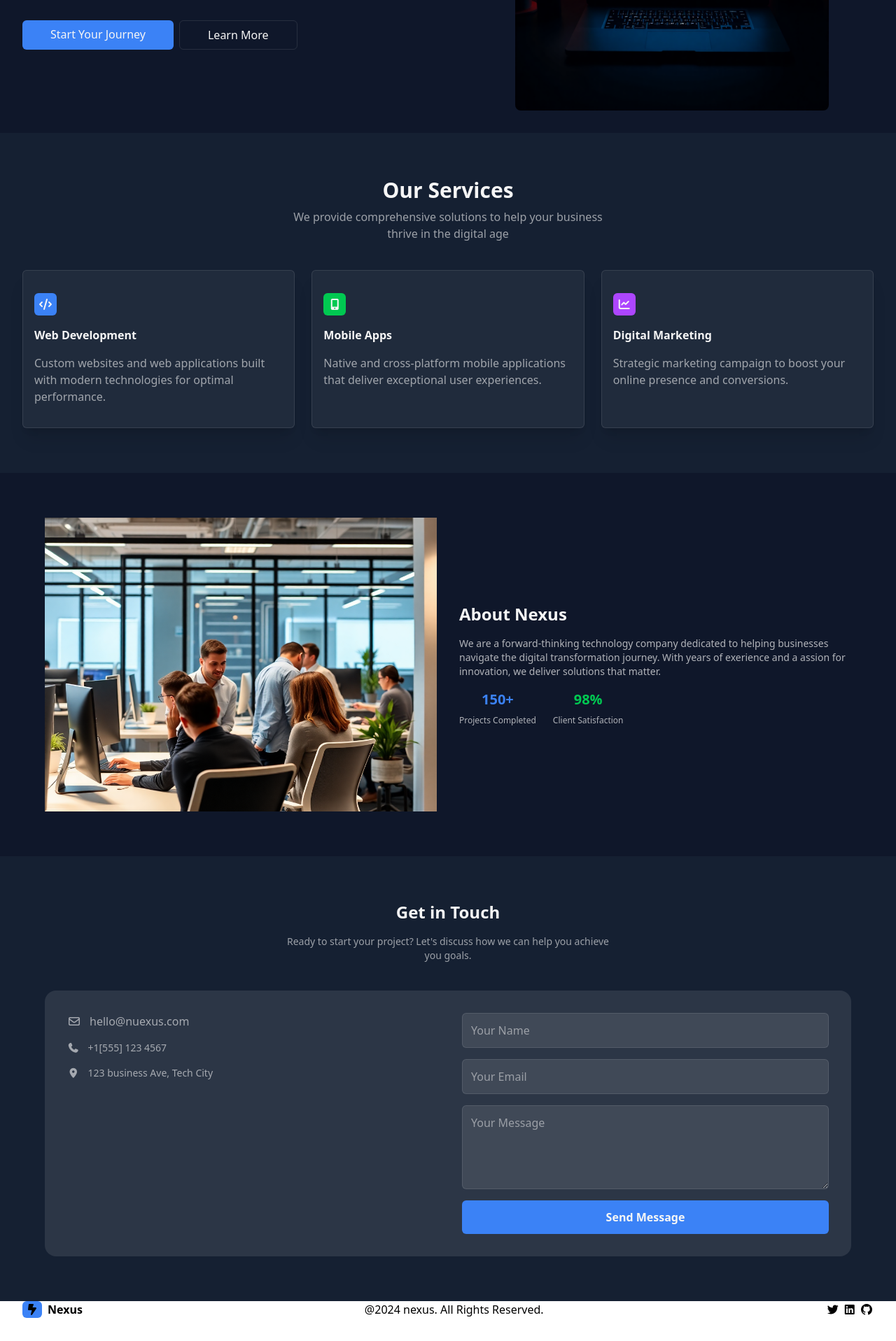
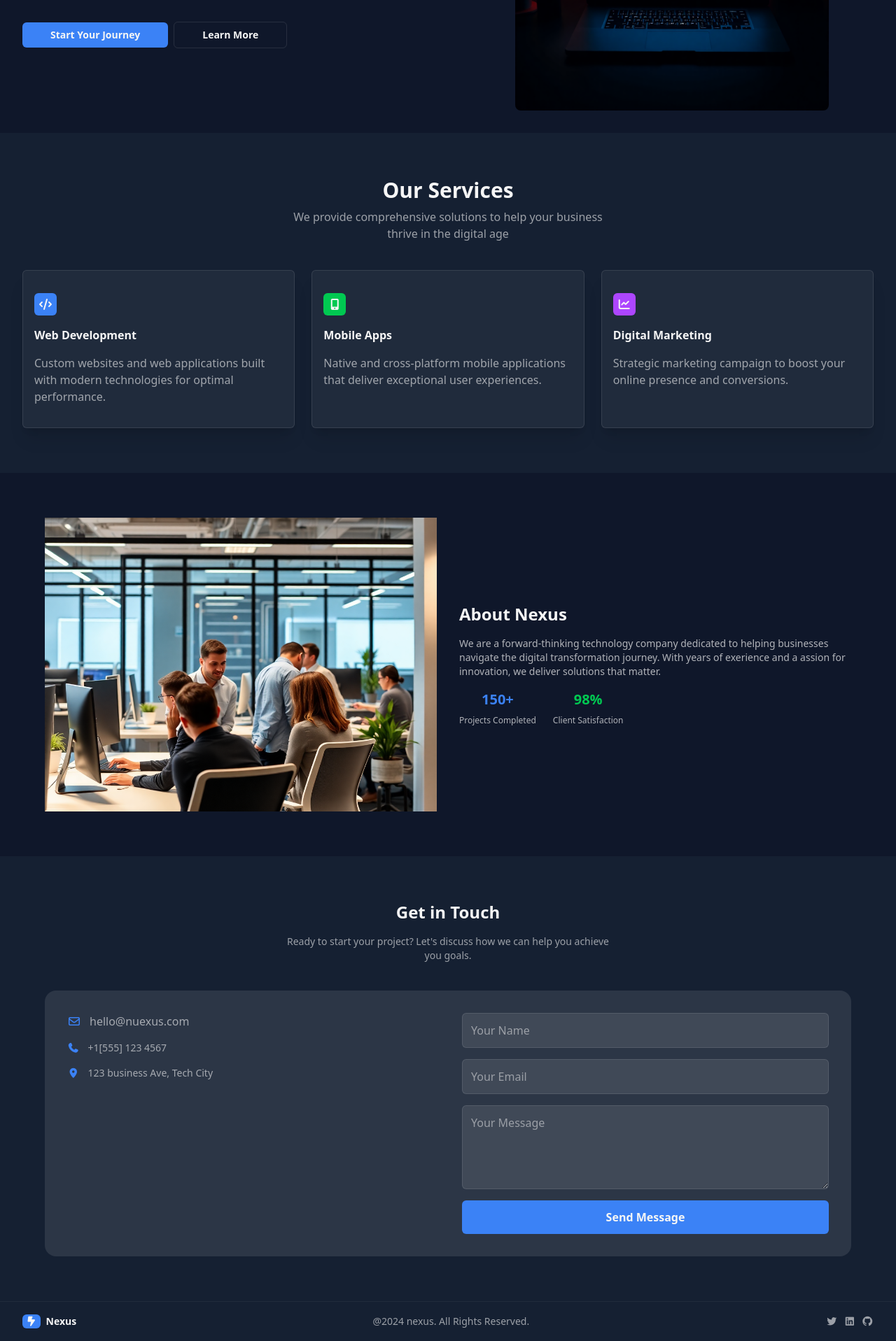
Before and after one commit to onyinyeovuh-ai/tailwind-nexus, a website: page index.html in a window 1280 px wide. Shown: the part 378-2295 px from the top of the page at 70% size. Before the commit the page ends 2262 px from the top, so only its background shows below. Drawn offline with Linux system fonts and the light colour scheme.

Commit message:
Add styling for footer and fix

```diff
--- a/index.html
+++ b/index.html
@@ -19,6 +19,7 @@
                 <span class="bg-Light-blue rounded-md px-1 hover:scale-110 transition">
                     <i class="fa-solid fa-bolt-lightning" class="font-normal"></i>
                 </span>
+
                 <span class=" font-semibold"> Nexus </span>
             </div>
 
@@ -28,17 +29,23 @@
                     <a href="#" class="hover:text-Light-blue font-semibold ">Home</a>
                 </li>
                 <li>
-                    <a href="#" class="hover:text-Light-blue font-semibold">Services</a>
+                    <a href="#" class="hover:text-Light-blue font-semibold">
+                        Services
+                    </a>
                 </li>
                 <li>
-                    <a href="#" class="hover:text-Light-blue font-semibold">About</a>
+                    <a href="#" class="hover:text-Light-blue font-semibold">
+                        About
+                    </a>
                 </li>
                 <li>
                     <a href="#" class="hover:text-Light-blue font-semibold ">Contact</a>
                 </li>
             </ul>
 
-            <a href="#" class="hidden lg:flex gap-6 items-center bg-Light-blue rounded-md py-2 px-10 hover:text-Dark-blue">Get Started</a>
+            <a href="#" class="hidden lg:flex gap-6 items-center bg-Light-blue rounded-md py-2 px-10 hover:text-Dark-blue">
+                Get Started
+            </a>
 
             <!--Hamburger Menu-->
             <div class="lg:hidden">
@@ -49,35 +56,52 @@
                 <!--Mobile dropdown-->
                 <ul class="absolute top-full right-0 bg-Light-blue border-l border-t border-black/10 w-3/5 max-w-60 h-[calc(100vh-3.5rem)] hidden flex-col gap-4 justify-center items-center">
                     <li>
-                        <a href="#" class="hover:text-Blue-shade font-semibold ">Home</a>
+                        <a href="#" class="hover:text-Blue-shade font-semibold ">
+                            Home
+                        </a>
                     </li>
                     <li>
-                        <a href="#" class="hover:text-Blue-shade font-semibold">Services</a>
+                        <a href="#" class="hover:text-Blue-shade font-semibold">
+                            Services
+                        </a>
                     </li>
                     <li>
-                        <a href="#" class="hover:text-Blue-shade font-semibold">About</a>
+                        <a href="#" class="hover:text-Blue-shade font-semibold">
+                            About
+                        </a>
                     </li>
                     <li>
-                        <a href="#" class="hover:text-Blue-shade font-semibold">Contact</a>
+                        <a href="#" class="hover:text-Blue-shade font-semibold">
+                            Contact
+                        </a>
                     </li>
 
-                    <a href="#" class="bg-green-500 hover:text-Blue-shade rounded-md font-semibold ">Get Started</a>
+                    <a href="#" class="bg-green-500 hover:text-Blue-shade rounded-md font-semibold ">
+                        Get Started
+                    </a>
                 </ul>
             </div>
         </nav>
     </header>
 
     <main>
-        <section class="bg-Dark-blue w-full h-full flex flex-col lg:flex-row items-center justify-between ">
+        <section class="bg-Dark-blue w-full h-full flex flex-col md:flex-row items-center justify-between ">
             <div class="px-8 py-16 flex flex-col lg:w-1/2 gap-10">
 
-                <h1 class="font-bold text-white-shade capitalize text-4xl lg:text-5xl w-9/10 max-w-100">Build your <span class="text-Light-blue">digital </span> future</h1>
+                <h1 class="font-bold text-white-shade capitalize text-4xl lg:text-5xl w-9/10 max-w-100">
+                    Build your
+                    <span class="text-Light-blue">digital </span> future
+                </h1>
 
-                <p class="text-white-shade text-lg max-w-lg"> Transform your business with cutting-edge solutions that drive growth and innovation in the digital landscape. </p>
+                <p class="text-white-shade/60 text-lg max-w-lg"> Transform your business with cutting-edge solutions that drive growth and innovation in the digital landscape.
+                </p>
 
-                <div class="flex flex-col lg:flex-row  gap-2">
-                    <a href="#" class="bg-Light-blue text-white-shade py-2 px-10 rounded-md hover:text-Dark-blue scale-3d"> Start Your Journey </a>
-                    <a href="#" class="border border-white/10 text-white-shade py-2 px-10 rounded-md hover:text-Light-blue scale-3d"> Learn More </a>
+                <div class="flex flex-col md:flex-row  gap-2  justify-start items-center">
+                    <a href="#" class="bg-Light-blue text-white-shade py-2  px-10 rounded-md hover:text-Dark-blue scale-3d font-semibold text-sm lg:text-lg"> Start Your Journey
+                    </a>
+
+                    <a href="#" class="border border-white/10 text-white-shade py-2 px-10 rounded-md hover:text-Light-blue scale-3d font-semibold text-sm lg:text-lg"> Learn More
+                    </a>
                 </div>
             </div>
 
@@ -150,6 +174,7 @@
         <section class="bg-Dark-blue w-full py-16">
             <div class="w-9/10 max-w-6xl mx-auto flex flex-col md:flex-row items-center gap-8">
 
+                <!--About Image-->
                 <div class="w-full md:w-1/2 min-h-60 rounded-2xl ">
                     <img src="/images/about-image.png" alt="conference" class="w-full h-full object-cover aspect-4/3 ">
                 </div>
@@ -163,11 +188,13 @@
                         We are a forward-thinking technology company dedicated to helping businesses navigate the digital transformation journey. With years of exerience and a assion for innovation, we deliver solutions that matter.
                     </p>
 
+                    <!--reviews-->
                     <div class="flex gap-6 hover:scale-110 transition ">
                         <p class="flex flex-col gap-2 items-center text-center">
                             <span class="font-bold text-Light-blue text-xl overflow-hidden">150+</span>
                             <span class="text-white-shade/70 text-xs">
-                                Projects Completed </span>
+                                Projects Completed
+                            </span>
                         </p>
 
                         <p class="flex flex-col gap-2 items-center text-center">
@@ -185,7 +212,7 @@
         </section>
 
         <!--Contact Section-->
-        <section class="bg-Blue-shade py-16 px-8 w-full">
+        <section class="border-b border-white/5 bg-Blue-shade py-16 px-8 w-full">
             <div class="flex flex-col gap-4 items-center mb-10">
                 <h2 class="text-white-shade font-bold text-lg md:text-xl lg:text-2xl 2xl:text-4xl">
                     Get in Touch
@@ -198,47 +225,58 @@
             <div class=" bg-white-shade/10 p-8 grid grid-cols-1 md:grid-cols-2 gap-10 max-w-6xl m-auto rounded-2xl">
                 <div class="flex flex-col gap-4">
                     <p class="text-white-shade/60 flex items-center gap-3">
-                    <i class="fa-regular fa-envelope" text-Light-blue></i>
+                    <i class="fa-regular fa-envelope text-Light-blue"></i>
                     hello@nuexus.com
                     </p>
 
                     <p class="text-white-shade/60 text-sm flex items-center gap-3 ">
-                        <i class="fa-solid fa-phone"> </i>
+                        <i class="fa-solid fa-phone text-Light-blue"> </i>
                         +1[555] 123 4567
                     </p>
 
                     <p class="text-white-shade/60 text-sm flex items-center gap-3 ">
-                        <i class="fa-solid fa-location-dot"></i>
+                        <i class="fa-solid fa-location-dot text-Light-blue"></i>
                         123 business Ave, Tech City
                      </p>
                 </div>
 
+                    <!--contact Form-->
                 <form class="flex flex-col gap-4">
+
                     <input type="text" placeholder="Your Name" class="w-full bg-white-shade/10 border border-white/10 rounded-md p-3 text-white-shade">
 
-                        <input type="email" placeholder="Your Email" class="w-full bg-white-shade/10 border border-white/10 rounded-md p-3 text-white-shade">
 
-                        <textarea placeholder="Your Message" class="w-full bg-white-shade/10 border border-white/10 rounded-md p-3 text-white-shade h-30"></textarea>
+                    <input type="email" placeholder="Your Email"
+                    class="w-full bg-white-shade/10 border border-white/10 rounded-md p-3 text-white-shade">
+
+                    <textarea placeholder="Your Message"
+                    class="w-full bg-white-shade/10 border border-white/10 rounded-md p-3 text-white-shade h-30"></textarea>
 
                     <button class="bg-Light-blue text-white-shade font-semibold rounded-md py-3">
                         Send Message
                     </button>
+
+                </form>
             </div>
-                </form>
         </section>
     </main>
 
-        <footer class="flex justify-between  items-center h-full px-8" >
+    <!--footer section-->
+    <footer class="bg-Blue-shade flex justify-between  items-center h-14 w-full px-8 text-white-shade/60 text-sm" >
         <div class="flex gap-2">
             <span class="bg-Light-blue rounded-md px-1">
-                    <i class="fa-solid fa-bolt-lightning" class="font-normal text-white"></i>
+                <i class="fa-solid fa-bolt-lightning text-sm text-white-shade md:text-xs"></i>
             </span>
-                <span class=" font-semibold"> Nexus </span>
+
+            <span class=" font-semibold text-white-shade">
+                Nexus
+            </span>
         </div>
+
         @2024 nexus. All Rights Reserved.
 
          <!--social Links-->
-            <div>
+        <div class="flex gap-2 hover:text-Light-blue">
             <i class="fa-brands fa-twitter"></i>
             <i class="fa-brands fa-linkedin"></i>
             <i class="fa-brands fa-github"></i>
```
Lines whose indentation alone changed are shown as unchanged.
